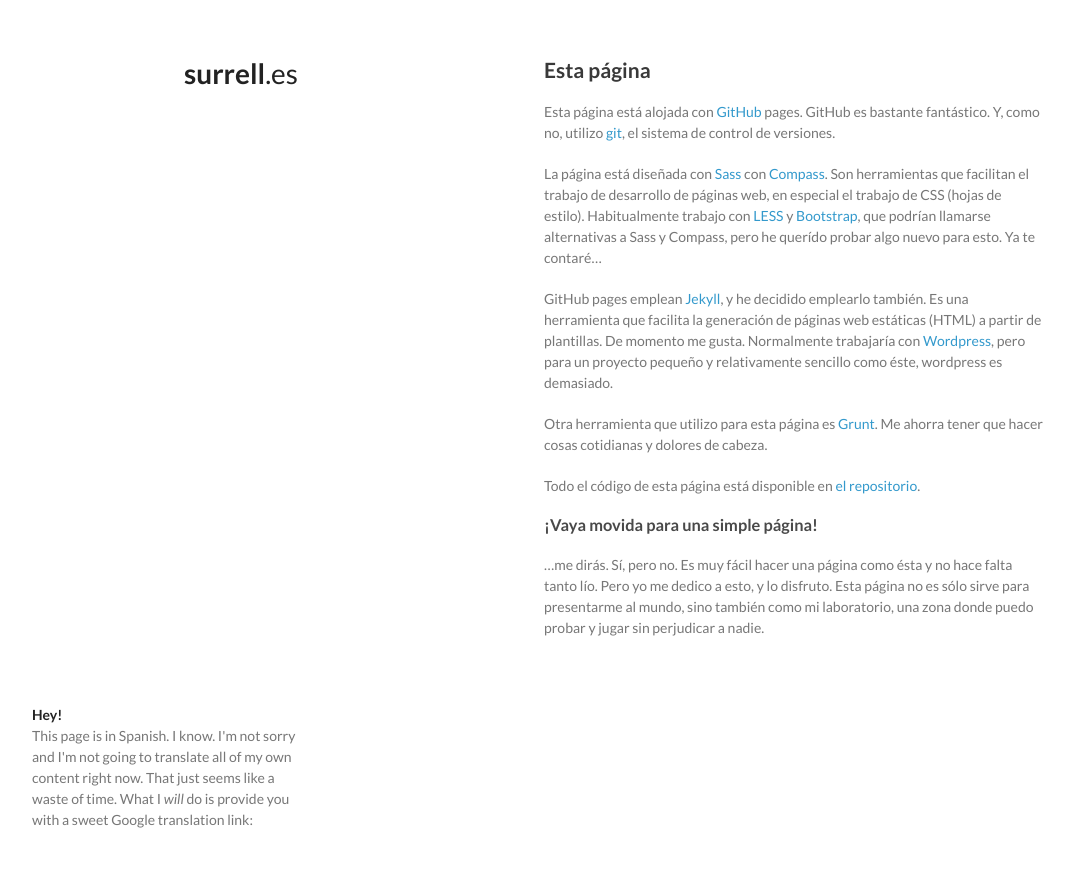
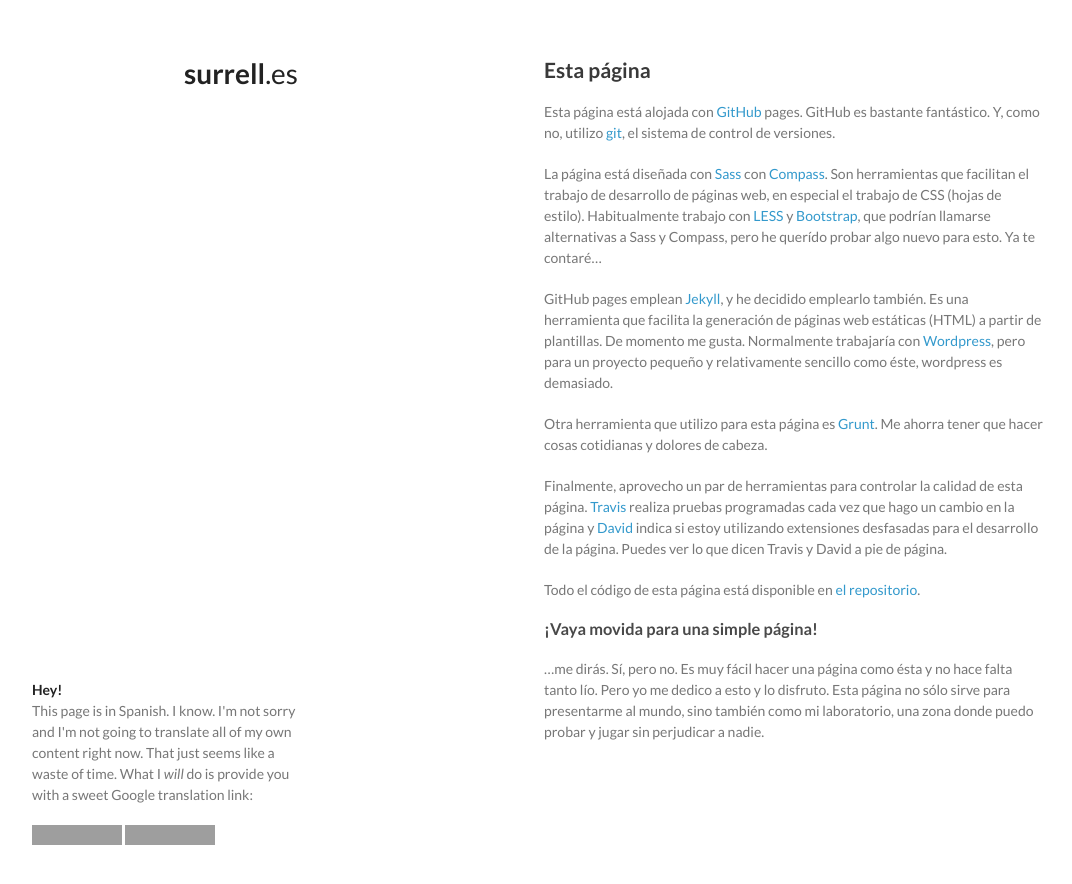
Before and after one commit to SirReal/SirReal.github.io, a Jekyll site: the page built from esta_pagina.html, in a window 1280 px wide. Shown: the top 884 px of the page, without its empty margins (26-1098 px from the left). Built offline with Jekyll 4.4.1, drawn with Linux system fonts in a browser that asks for light colours; grey boxes are pictures that could not be loaded.

Commit message:
Add Travis + David

```diff
--- a/_includes/footer.html
+++ b/_includes/footer.html
@@ -4,4 +4,8 @@
         <p>This page is in Spanish. I know. I'm not sorry and I'm not going to translate all of my own content right now. That just seems like a waste of time. What I <em>will</em> do is provide you with a sweet Google translation link:</p>
         <div id="google_translate_element"></div>
     </div>
+    <div class="stats">
+        <img src="https://secure.travis-ci.org/SirReal/SirReal.github.io.png" alt="Estado del repositorio (Travis)">
+        <img src="https://david-dm.org/SirReal/SirReal.github.io.png" alt="Estado dependencias (David)">
+    </div>
 </footer>
--- a/esta_pagina.html
+++ b/esta_pagina.html
@@ -13,8 +13,10 @@
 
     <p>Otra herramienta que utilizo para esta página es <a href="http://gruntjs.com/">Grunt</a>. Me ahorra tener que hacer cosas cotidianas y dolores de cabeza.</p>
 
+    <p>Finalmente, aprovecho un par de herramientas para controlar la calidad de esta página. <a href="https://travis-ci.org/">Travis</a> realiza pruebas programadas cada vez que hago un cambio en la página y <a href="https://david-dm.org/">David</a> indica si estoy utilizando extensiones desfasadas para el desarrollo de la página. Puedes ver lo que dicen Travis y David a pie de página.</p>
+
     <p>Todo el código de esta página está disponible en <a href="https://github.com/SirReal/SirReal.github.io">el repositorio</a>.</p>
 
     <h3>¡Vaya movida para una simple página!</h3>
-    <p>&hellip;me dirás. Sí, pero no. Es muy fácil hacer una página como ésta y no hace falta tanto lío. Pero yo me dedico a esto, y lo disfruto. Esta página no es sólo sirve para presentarme al mundo, sino también como mi laboratorio, una zona donde puedo probar y jugar sin perjudicar a nadie.</p>
+    <p>&hellip;me dirás. Sí, pero no. Es muy fácil hacer una página como ésta y no hace falta tanto lío. Pero yo me dedico a esto y lo disfruto. Esta página no sólo sirve para presentarme al mundo, sino también como mi laboratorio, una zona donde puedo probar y jugar sin perjudicar a nadie.</p>
 </section>
```
